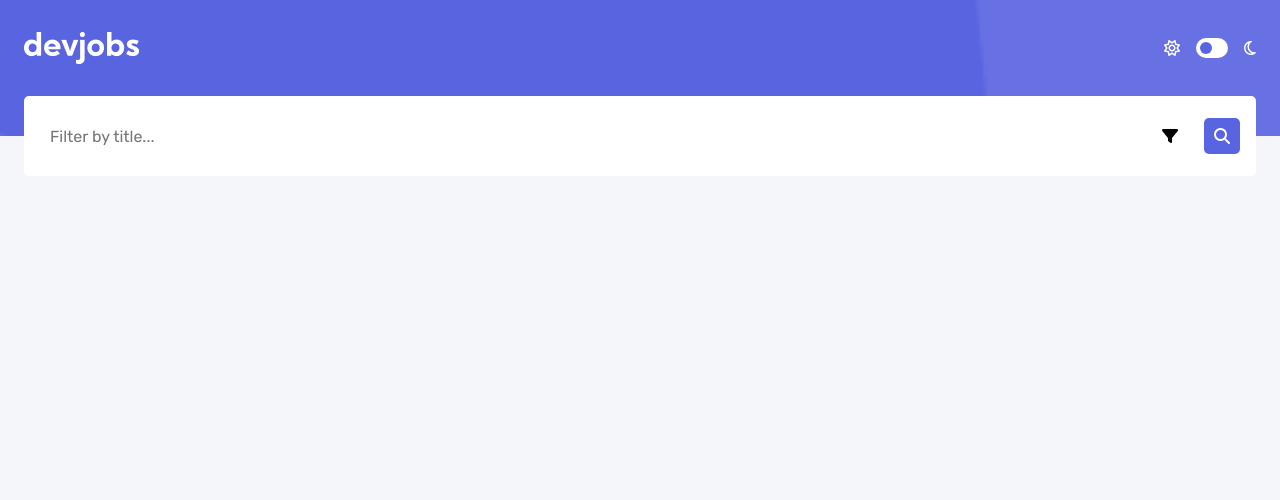
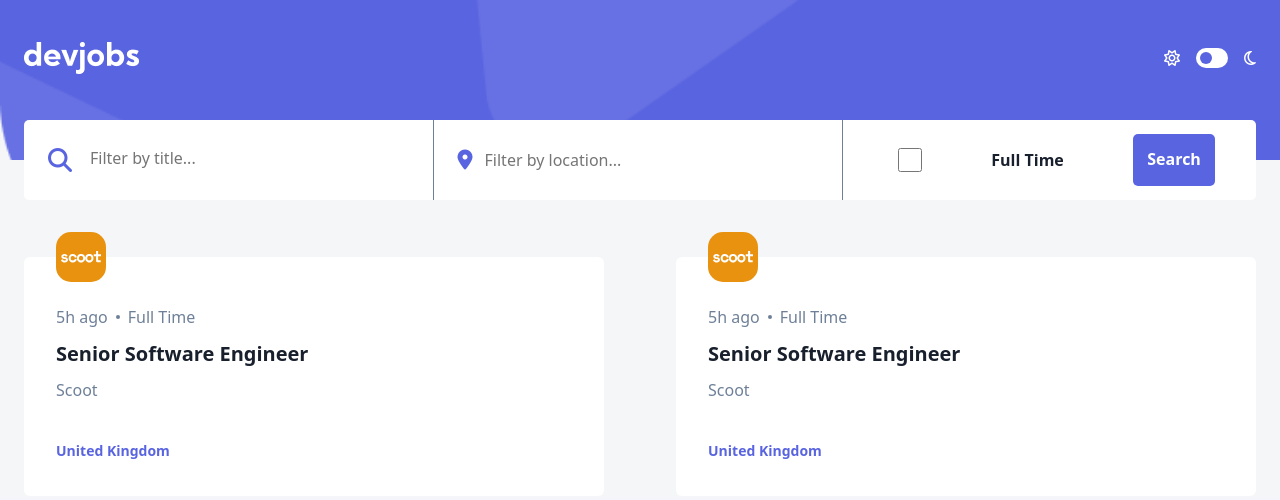
Before and after one commit to acunmedyaakademi/devjobs-app, a plain HTML site: page index.html in a window 1280 px wide. Drawn offline with Linux system fonts and the light colour scheme.

Commit message:
responsive tablet input reworked

```diff
--- a/assets/css/style.css
+++ b/assets/css/style.css
@@ -1,6 +1,6 @@
 @import url('https://fonts.googleapis.com/css2?family=Rubik:ital,wght@0,300..900;1,300..900&display=swap');
 
-:root{
+:root {
   --purple: #A729F5;
   --dark-navy: #313E51;
   --navy: #3B4D66;
@@ -12,7 +12,7 @@
   --red: #EE5454;
 }
 
-body[data-theme="light"]{
+body[data-theme="light"] {
   --bg-image-mobile: url('../images/bg-mobile-light.svg');
   --bg-image-desktop: url('../images/bg-desktop-light.svg');
   --bg-color: var(--light-gray);
@@ -21,10 +21,9 @@ body[data-theme="light"]{
   --small-text-color: var(--grey-navy);
   --icon-color: var(--grey-navy);
   --error-color: var(--red)
-
 }
 
-body[data-theme="dark"]{
+body[data-theme="dark"] {
   --bg-image-mobile: url('../images/bg-mobile-dark.svg');
   --bg-image-desktop: url('../images/bg-desktop-dark.svg');
   --bg-color: var(--dark-navy);
@@ -34,6 +33,7 @@ body[data-theme="dark"]{
   --icon-color: var(--pure-white);
   --error-color: var(--pure-white);
 }
+
 .dark-mode-image,
 .light-mode-image {
   display: none;
@@ -43,12 +43,14 @@ body[data-theme="dark"]{
 
 
 body[data-theme="dark"] .dark-mode-image,
-body[data-theme="light"] .light-mode-image{
+body[data-theme="light"] .light-mode-image {
   display: block;
 }
 
 /* 1. Use a more-intuitive box-sizing model */
-*, *::before, *::after {
+*,
+*::before,
+*::after {
   box-sizing: border-box;
 }
 
@@ -59,25 +61,38 @@ body[data-theme="light"] .light-mode-image{
 
 body {
   -webkit-font-smoothing: antialiased;
-  font-family: "Rubik", serif;
+  font-family: "Kumbh", "sans";
   background: var(--bg-image-mobile);
   background-repeat: no-repeat;
   background-color: var(--bg-color);
 }
 
 /* 5. Improve media defaults */
-img, picture, video, canvas, svg {
+img,
+picture,
+video,
+canvas,
+svg {
   display: block;
   max-width: 100%;
 }
 
 /* 6. Inherit fonts for form controls */
-input, button, textarea, select {
+input,
+button,
+textarea,
+select {
   font: inherit;
 }
 
 /* 7. Avoid text overflows */
-p, h1, h2, h3, h4, h5, h6 {
+p,
+h1,
+h2,
+h3,
+h4,
+h5,
+h6 {
   overflow-wrap: break-word;
 }
 
@@ -85,41 +100,49 @@ p, h1, h2, h3, h4, h5, h6 {
 p {
   text-wrap: pretty;
 }
-h1, h2, h3, h4, h5, h6 {
+
+h1,
+h2,
+h3,
+h4,
+h5,
+h6 {
   text-wrap: balance;
 }
 
 /*
   9. Create a root stacking context
 */
-#root, #__next {
+#root,
+#__next {
   isolation: isolate;
 }
 
 
-[data-theme="light"]{
+[data-theme="light"] {
   --bg-color: var(--light-gray);
 }
 
-[data-theme="dark"]{
+[data-theme="dark"] {
   --bg-color: var(--dark-navy);
 }
 
 
-.theme-btn-container{
+.theme-btn-container {
   display: flex;
   align-items: center;
   gap: 16px;
-  i{
+
+  i {
     color: #FFFFFF;
   }
 }
 
-#theme-btn{
+#theme-btn {
   display: none;
 }
 
-#theme-label{
+#theme-label {
   width: 32px;
   height: 20px;
   padding: 4px;
@@ -129,7 +152,7 @@ h1, h2, h3, h4, h5, h6 {
   position: relative;
 }
 
-#theme-label::after{
+#theme-label::after {
   content: "";
   display: inline-block;
   width: 12px;
@@ -140,11 +163,13 @@ h1, h2, h3, h4, h5, h6 {
   transition: transform .3s;
 }
 
-#theme-label:has(input:checked)::after{
+#theme-label:has(input:checked)::after {
   transform: translateX(12px);
-}/* dark mode switch button kodu */
+}
 
-.container .mod-container{
+/* dark mode switch button kodu */
+
+.container .mod-container {
 
 
   display: flex;
@@ -155,7 +180,11 @@ h1, h2, h3, h4, h5, h6 {
   align-items: center;
 }
 
-.head-container{
+.container {
+  background-color: #f4f6f8;
+}
+
+.head-container {
   height: 136px;
   background: url("/assets/images/triangles.png");
   background-repeat: no-repeat;
@@ -173,9 +202,10 @@ h1, h2, h3, h4, h5, h6 {
   height: 80px;
   border-radius: 5px;
   margin-top: -40px;
+  margin-bottom: 32px;
 }
 
-.search-container input{
+.search-container input {
   position: relative;
   border: none;
   margin-left: 24px;
@@ -187,7 +217,7 @@ input:focus {
   outline: 0;
 }
 
-.icons-filter-search{
+.icons-filter-search {
   display: flex;
 }
 
@@ -196,14 +226,229 @@ input:focus {
   gap: 16px;
 }
 
-.search-icon{
+.search-icon {
   background-color: #5964e0;
   padding: 10px;
   border-radius: 5px;
   color: #FFFFFF;
 }
 
-.filter-icon{
+.filter-icon {
   padding: 10px;
   border-radius: 5px;
 }
+
+.cart-container {
+  display: grid;
+  grid-template-columns: 1fr;
+  gap: 24px;
+}
+
+.content-container {
+  margin-left: 24px;
+  margin-right: 24px;
+  background-color: #FFFFFF;
+  border-radius: 6px;
+  padding: 49px 9px 0px 32px;
+}
+
+.main-container img {
+  margin-left: 56px;
+  margin-bottom: -25px;
+}
+
+.oval {
+  width: 4px;
+  height: 4px;
+  background-color: #6E8098;
+  border-radius: 999px;
+}
+
+.info-content {
+  display: flex;
+  gap: 8px;
+
+  align-items: center;
+}
+
+.search-container-tablet{
+  display: none;
+}
+
+.info-content {
+  p {
+    font-weight: 400;
+    font-size: 16px;
+    color: #6E8098;
+  }
+}
+
+.title {
+
+  p {
+    font-weight: 700;
+    font-size: 20px;
+    color: #19202D;
+    margin-top: 12px;
+    margin-bottom: 12px;
+  }
+}
+
+.back-title {
+
+  p {
+    margin-bottom: 49px;
+    font-weight: 400;
+    font-size: 16px;
+    color: #6E8098;
+    margin-bottom: 40px;
+  }
+}
+
+.country {
+  p {
+    font-weight: 700;
+    font-size: 14px;
+    color: #5964E0;
+    padding-bottom: 36px;
+  }
+}
+
+@media(width > 768px) {
+
+.cart-container {
+
+  grid-template-columns: 1fr 1fr;
+
+}
+
+.head-container {
+  background-image: url("/assets/images/Triangle-tablet.png");
+  height: 160px;
+}
+
+.container .mod-container {
+  padding-top: 42px;
+}
+
+.container .search-container{
+  display: none;
+}
+
+.icons-filter-search .search-icon{
+  background-color:transparent;
+  color: #5964e0;
+  padding: 0px;
+  font-size: 24px;
+  display: flex;
+  justify-content: center;
+  align-items: center;
+
+}
+
+
+.icons-filter-search .filter-icon{
+  display: none;
+
+}
+
+.search-container-tablet {
+  display: block;
+  display: flex;
+  align-items: center;
+  margin-left: 24px;
+  margin-right: 24px;
+  background-color: #FFFFFF;
+  height: 80px;
+  border-radius: 5px;
+  margin-top: -40px;
+  margin-bottom: 32px;
+
+  input {
+    position: relative;
+    border: none;
+    height: 20px;
+    width: 140px;
+  }
+
+}
+
+.section-first {
+  display: flex;
+  align-items: center;
+width: 33%;
+}
+
+.search-container-tablet .bordered{
+  border-right: 1px solid #6E8098;
+  height: 80px;
+  justify-content: flex-end;
+  padding: 1px;
+}
+.section-second{
+  display: flex;
+  align-items: center;
+  width: 33%;
+
+}
+.search-container-tablet .search-icon{
+  padding-left: 24px;
+}
+.icons-filter-location .location {
+padding-left: 24px;
+font-size: 20px;
+color: #5964e0;
+display: flex;
+}
+.icons-filter-location{
+  display: flex;
+  gap: 10px;
+}
+input:focus {
+  outline: 0;
+}
+
+.checkbox-btn{
+  display: flex;
+
+  padding-left: 20px;
+  align-items: center;
+  height: 80px;
+  justify-content: space-around;
+  p{
+    color: #19202D;
+    font-size: 16px;
+    font-weight: 700;
+  }
+  button{
+    color: #FFFFFF;
+    background-color: #5964E0;
+    border: none;
+    border-radius: 5px;
+    padding: 16px 14px;
+    font-weight: 700;
+    font-size: 16px;
+    line-height: 19.84px;
+  }
+}
+.checkbox-btn #cb {
+  width: 24px;
+  height: 24px;
+  border: none;
+
+}
+
+
+.search-container-tablet .first{
+width: 33%;
+}
+
+.search-container-tablet .second{
+  width: 33%;
+}
+
+.search-container-tablet .third{
+  width: 33%;
+}
+
+}
--- a/index.html
+++ b/index.html
@@ -39,6 +39,84 @@
             </div>
 
         </div>
+        <div class="search-container-tablet">
+            <div class="first">
+                <div class="section-first">
+                    <div class="icons-filter-search">
+                        <i class="fa-solid fa-magnifying-glass search-icon"></i>
+                        <input type="text" name="" id="" placeholder="Filter by title...">
+                    </div>
+                </div>
+            </div>
+            <div class="bordered"></div>
+            <div class="second">
+                <div class="section-second">
+                    <div class="icons-filter-location">
+                        <i class="fa-solid fa-location-dot location"></i>
+                        <input type="text" name="" id="" placeholder="Filter by location...">
+                    </div>
+                </div>
+            </div>
+            <div class="bordered"></div>
+            <div class="third">
+                <div class="section-third">
+                    <div class="checkbox-btn">
+                        <input type="checkbox" name="" id="cb">
+                        <p>Full Time</p>
+                        <button>Search</button>
+                    </div>
+                </div>
+            </div>
+
+
+        </div>
+
+        <div class="cart-container">
+            <div class="main-container">
+                <img src="assets/logos/scoot.svg" alt="">
+                <div class="content-container">
+
+                    <div class="info-content">
+                        <p>5h ago</p>
+                        <div class="oval">
+                        </div>
+                        <p>Full Time</p>
+                    </div>
+                    <div class="title">
+                        <p>Senior Software Engineer</p>
+                    </div>
+                    <div class="back-title">
+                        <p>Scoot</p>
+                    </div>
+                    <div class="country">
+                        <p>United Kingdom</p>
+                    </div>
+                </div>
+            </div>
+            <div class="main-container">
+                <img src="assets/logos/scoot.svg" alt="">
+                <div class="content-container">
+
+                    <div class="info-content">
+                        <p>5h ago</p>
+                        <div class="oval">
+                        </div>
+                        <p>Full Time</p>
+                    </div>
+                    <div class="title">
+                        <p>Senior Software Engineer</p>
+                    </div>
+                    <div class="back-title">
+                        <p>Scoot</p>
+                    </div>
+                    <div class="country">
+                        <p>United Kingdom</p>
+                    </div>
+                </div>
+            </div>
+
+        </div>
+
 
     </div>
 </body>
```
Also changed, not shown: assets/images/Triangle-tablet.png (added).
